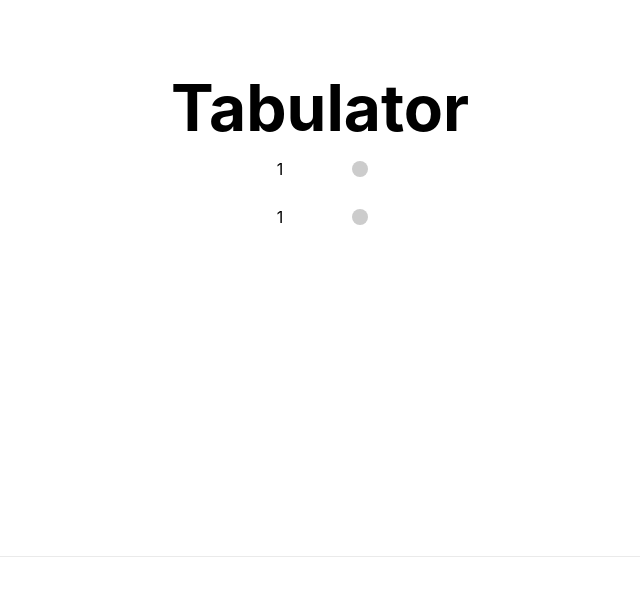
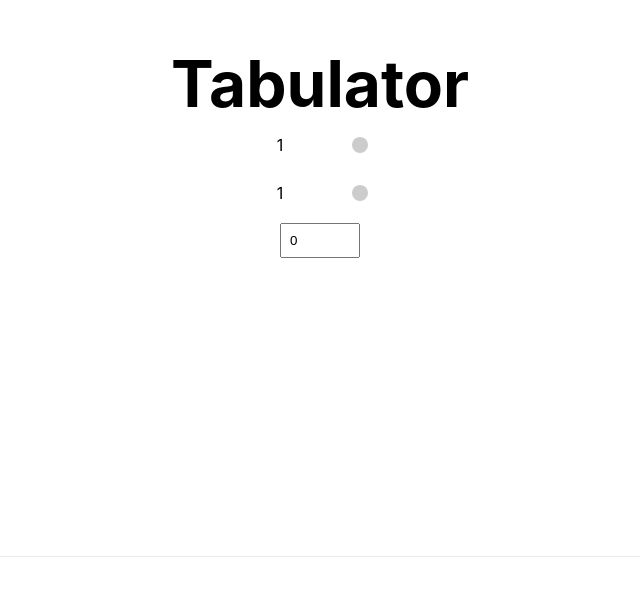
Before and after one commit to jonoliver/tabulator, a Next.js app: page / in a window 1280 px wide. Shown: the part 244-840 px from the top of the page, without its empty margins (320-960 px from the left). Built offline with nearby package versions, Linux system fonts and the light colour scheme.

Commit message:
lil better

```diff
--- a/components/riff/index.tsx
+++ b/components/riff/index.tsx
@@ -1,5 +1,5 @@
-import { useState } from "react";
-import { mergeDeepRight } from 'ramda';
+import { MouseEventHandler, useState } from "react";
+import produce from "immer";
 import styles from './riff.module.css';
 
 type ID = string;
@@ -47,33 +47,69 @@
     }
   ]
 }
+
+type ShowProps = {
+  when: boolean,
+  children: JSX.Element,
+}
+const Show = ({ when, children }: ShowProps) => when ? children : null;
+
+type NoteProps = {
+  note: Fret,
+  setNote: MouseEventHandler
+}
+
+const Note = ({ note, setNote }: NoteProps) => {
+  const hasNote = note.number !== undefined;
+  const noteClassNames = [styles.fret, !hasNote && styles.empty].filter(Boolean).join(' ');
+  return (
+    <div
+      className={noteClassNames}
+      onClick={setNote}
+    >
+      <Show when={hasNote}>
+        <span className={styles.number}>{note.number}</span>
+      </Show>
+    </div>
+  )
+}
+
 const Riff = () => {
   const [riff, setRiff] = useState(mockState);
+  const [pasteValue, setPasteValue] = useState(0);
   const setNote = (strungId: ID, noteId: ID) => {
-    const strung = riff.strungs.find(x => x.id === strungId);
-    const note = strung?.notes.find(x => x.id === noteId);
-    console.log(riff.strungs.find(x => x.id === strungId)?.notes.find(x => x.id === noteId))
+    if (isNaN(pasteValue)) return;
+
+    setRiff(produce((draft) => {
+      const note = draft.strungs
+        .find(x => x.id === strungId)?.notes
+        .find(x => x.id === noteId);
+      if (note) {
+        note.number = note.number === pasteValue ? undefined : pasteValue;
+      }
+    }));
   }
+
   return <div className={styles.riff}>
     {
       riff.strungs.map((strung) =>
         <div key={strung.id} className={styles.string}>
           {
-            strung.notes.map((note) => note.number
-              ?
-              <div key={note.id} className={styles.fret}>
-                <span className={styles.number}>{note.number}</span>
-              </div>
-              :
-              <div
-                key={note.id}
-                className={`${styles.fret} ${styles.empty}`}
-                onClick={() => setNote(strung.id, note.id)}
-              />
+            strung.notes.map(note =>
+              <Note key={note.id} note={note} setNote={() => setNote(strung.id, note.id)} />
             )
           }
-        </div>)
+        </div>
+      )
     }
+    <input
+      type="number"
+      min="0"
+      max="25"
+      style={{ width: '5rem', padding: '0.5rem', paddingRight: '0', margin: 'auto' }}
+      value={pasteValue}
+      onChange={(e) => setPasteValue(parseInt(e.target.value, 10))}
+    />
   </div>
 }
 
--- a/components/riff/riff.module.css
+++ b/components/riff/riff.module.css
@@ -16,7 +16,7 @@
   text-align: center;
 }
 
-.empty {
+.fret.empty {
   background: #ccc;
   width: 1rem;
   height: 1rem;
--- a/package.json
+++ b/package.json
@@ -9,6 +9,7 @@
     "lint": "next lint"
   },
   "dependencies": {
+    "immer": "^9.0.15",
     "next": "12.3.1",
     "ramda": "^0.28.0",
     "react": "18.2.0",
```
Also changed, not shown: 2 other files (tests, documents, lock files or other folders).
